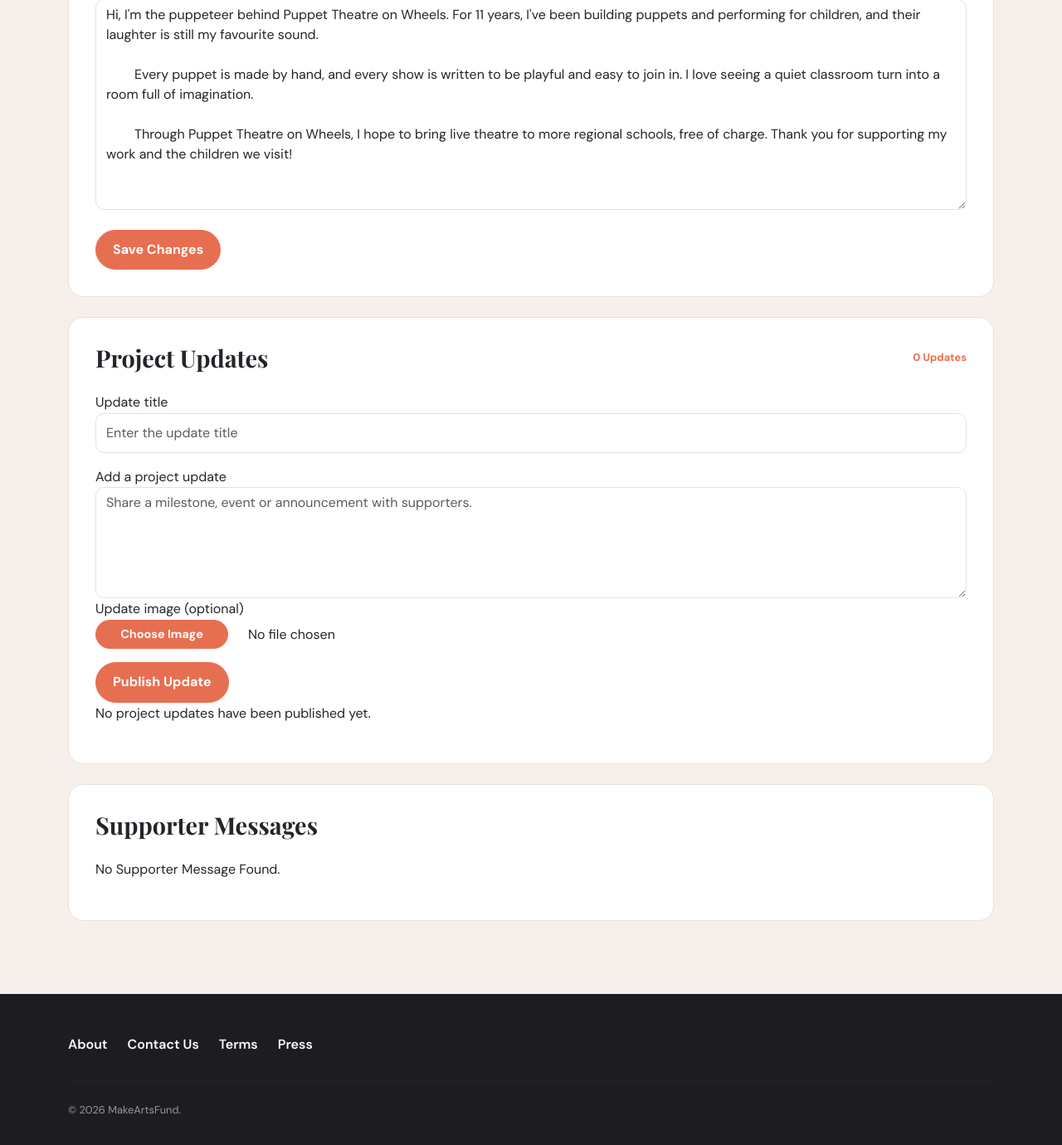
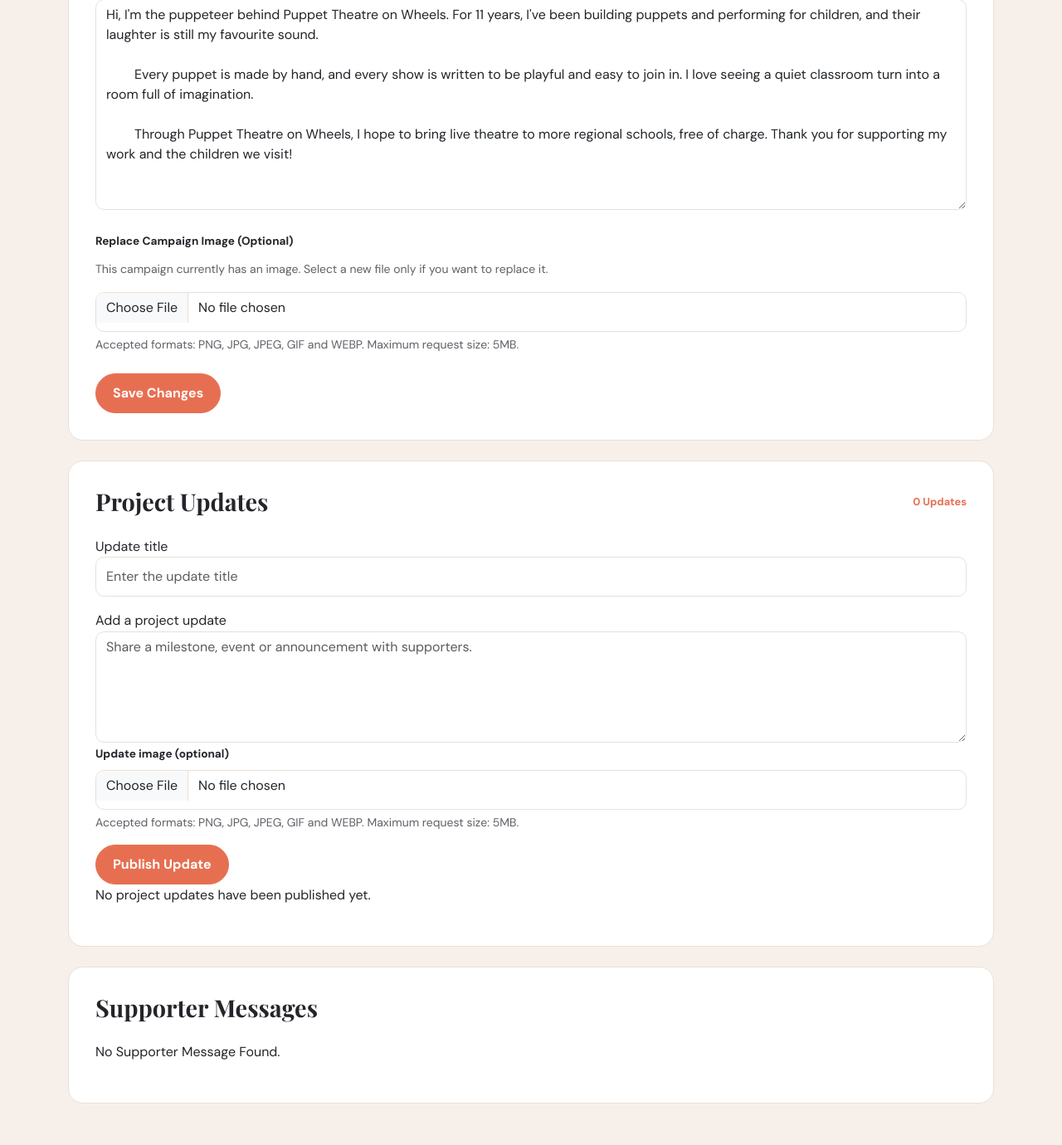
Before and after one commit to 2-ujin/IFN582_grp_assignment, a Flask app: page /management in a window 1280 px wide. Shown: the part 2225-3605 px from the top of the page at 83% size. Run offline with Flask 3, Linux system fonts and the light colour scheme; a user stored in the database is signed in; data comes from the database, SQL or seed files in the repository; some libraries are stand-ins or nearby versions.

Commit message:
Add campaign image upload and replacement

```diff
--- a/project/forms.py
+++ b/project/forms.py
@@ -253,6 +253,17 @@ class EditCampaignForm(FlaskForm):
         ],
     )
 
+    project_image = FileField(
+        "Replace campaign image",
+        validators=[
+            Optional(),
+            FileAllowed(
+                ALLOWED_IMAGE_TYPES,
+                "Upload a PNG, JPG, JPEG, GIF or WEBP image.",
+            ),
+        ],
+    )
+
     submit = SubmitField("Save Changes")
 
 
--- a/project/models.py
+++ b/project/models.py
@@ -506,6 +506,7 @@ def update_owned_campaign(
     deadline,
     project_description,
     artist_intro,
+    image_path=None,
 ):
     """Update campaign information only when it belongs to the fundraiser."""
 
@@ -523,6 +524,7 @@ def update_owned_campaign(
                 deadline = %s,
                 projectDescription = %s,
                 artistIntro = %s,
+                imagePath = COALESCE(%s, imagePath),
                 updateDt = CURRENT_TIMESTAMP
             WHERE projectId = %s
                 AND creatorId = %s
@@ -535,6 +537,7 @@ def update_owned_campaign(
                 deadline,
                 project_description,
                 artist_intro,
+                image_path,
                 project_id,
                 creator_id,
             ),
--- a/project/templates/management.html
+++ b/project/templates/management.html
@@ -23,18 +23,6 @@ Campaign Management | MakeArtsFund
 <section class="dashboard-section">
     <div class="container">
 
-        {% with messages = get_flashed_messages(with_categories=true) %}
-            {% if messages %}
-                {% for category, message in messages %}
-                    <div class="alert alert-{{ category }} alert-dismissible fade show" role="alert">
-                        {{ message }}
-                        <button type="button" class="btn-close" data-bs-dismiss="alert" aria-label="Close">
-                        </button>
-                    </div>
-                {% endfor %}
-            {% endif %}
-        {% endwith %}
-
                 <!-- Campaign creation form, New campaigns are submitted with Pending approval status. -->
                  <section class="dashboard-panel mb-4"
                         aria-labelledby="create-campaign-heading">
@@ -56,6 +44,7 @@ Campaign Management | MakeArtsFund
                             <form
                                 method="POST"
                                 action="{{ url_for('main.management') }}"
+                                enctype="multipart/form-data"
                             >
                                 <input
                                     type="hidden"
@@ -186,6 +175,23 @@ Campaign Management | MakeArtsFund
                                         rows="4"
                                         required
                                     ></textarea>
+                                </div>
+                                <div class="mb-3">
+                                    <label class="form-label" for="create-project-image">
+                                        Campaign Image (Optional)
+                                    </label>
+
+                                    <input
+                                        id="create-project-image"
+                                        class="form-control"
+                                        type="file"
+                                        name="project_image"
+                                        accept=".png,.jpg,.jpeg,.gif,.webp"
+                                    >
+                                    <div class="form-text">
+                                        Accepted formats: PNG, JPG, JPEG, GIF, and WEBP.
+                                        Maximum request size: 5 MB.
+                                    </div>
                                 </div>
 
                                 <button class="btn btn-coral"
@@ -380,17 +386,26 @@ Campaign Management | MakeArtsFund
                     </div>
                 {% if selected_campaign %}
                     <form method="POST"
-                        action="{{ url_for('main.management') }}">
+                        action="{{ url_for('main.management') }}" enctype="multipart/form-data">
                         <input type="hidden" name="csrf_token" value="{{ csrf_token() }}">
                         <input type="hidden" name="form_action" value="update_project">
                         <input type="hidden" name="project_id" value="{{ selected_campaign.projectId }}">
                         <div class="row g-4">
-                            <div class="col-md-8"><label class="form-label" for="project-title">Project
-                                    title</label><input id="project-title" class="form-control" type="text" name="project_name"
-                                    value="{{ selected_campaign.projectName }}" maxlength="100" required></div>
-                            <div class="col-md-4"><label class="form-label"
-                                    for="project-category">Category</label><select id="project-category"
-                                    class="form-select" name="category_id">
+                            <div class="col-md-8">
+                                <label class="form-label" for="project-title">
+                                    Project
+                                    title
+                                </label>
+                                <input id="project-title" class="form-control" type="text" name="project_name"
+                                    value="{{ selected_campaign.projectName }}" maxlength="100" required>
+                            </div>
+                            <div class="col-md-4">
+                                <label class="form-label"
+                                    for="project-category">
+                                    Category
+                                </label>
+                                <select id="project-category"
+                                    class="form-select" name="category_id" required>
                                 {% for category in categories %}
                                     <option value="{{ category.categoryId}}"{% if category.categoryId == selected_campaign.categoryId %} selected {% endif %}>
                                         {{ category.categoryName }}
@@ -415,6 +430,25 @@ Campaign Management | MakeArtsFund
                                     name="artist_intro" class="form-control"
                                     rows="10">{{selected_campaign.artistIntro or ''}}</textarea>
                             </div>
+                            <!-- Optional image replacement for the selected campaign. -->
+                             <div class="col-12">
+                                <label class="form-label" for="edit-project-image">
+                                    Replace Campaign Image (Optional)
+                                </label>
+                                {% if selected_campaign.imagePath %}
+                                    <p class="form-text">
+                                        This campaign currently has an image.
+                                        Select a new file only if you want to replace it.
+                                    </p>
+                                {% endif %}
+                                <input id="edit-project-image" class="form-control" type="file" name="project_image" accept=".png,.jpg,.jpeg,.gif,.webg">
+
+                                <div class="form-text">
+                                    Accepted formats: PNG, JPG, JPEG, GIF and WEBP.
+                                    Maximum request size: 5MB.
+                                </div>
+                             </div>
+
                             <div class="col-12"><button class="btn btn-coral" type="submit">Save Changes</button></div>
                         </div>
                     </form>
@@ -442,17 +476,15 @@ Campaign Management | MakeArtsFund
                             Add a project update
                         </label>
                         <textarea id="new-update" name="update_description" class="form-control" rows="5" placeholder="Share a milestone, event or announcement with supporters." required></textarea>
-                        <label for="update-image">
+                        <div class="mb-3">
+                            <label class="form-label" for="update-image">
                             Update image (optional)
-                        </label>
-                        <div class="d-flex align-items-lg-center gap-3 mb-3">
-                            <input id="update-image" class="visually-hidden" type="file" name="update_image" accept=".png,.jpg,.jpeg,.gif,.webp">
-                            <label class="btn btn-coral choose-image-btn mb-0" for="update-image">
-                            Choose Image
                             </label>
-                            <span id="selected-image-name" class="ms-2">
-                            No file chosen
-                            </span>
+                            <input id="update-image" class="form-control" type="file" name="update-image" accept=".png,.jpg,.jpeg,.gif,.webp">
+                            <div class="form-text">
+                                Accepted formats: PNG, JPG, JPEG, GIF and WEBP.
+                                Maximum request size: 5MB.
+                            </div>
                         </div>
                         <div class="text_center">
                             <button type="submit" class="btn btn-coral">
--- a/project/views.py
+++ b/project/views.py
@@ -624,6 +624,13 @@ def management():
                         or existing_campaign["deadline"]
                     )
 
+                    # Save a newly selected campaign image.
+                    # If no image was selected, this returns None.
+                    saved_image_path = _save_management_image(
+                        edit_form.project_image.data,
+                        "capaigns",
+                    )
+
                     affected_rows = update_owned_campaign(
                         project_id=project_id,
                         creator_id=creator_id,
@@ -634,6 +641,7 @@ def management():
                         deadline=deadline,
                         project_description=edit_form.project_description.data,
                         artist_intro=edit_form.artist_intro.data,
+                        image_path=saved_image_path,
                     )
 
                     if affected_rows:
```
